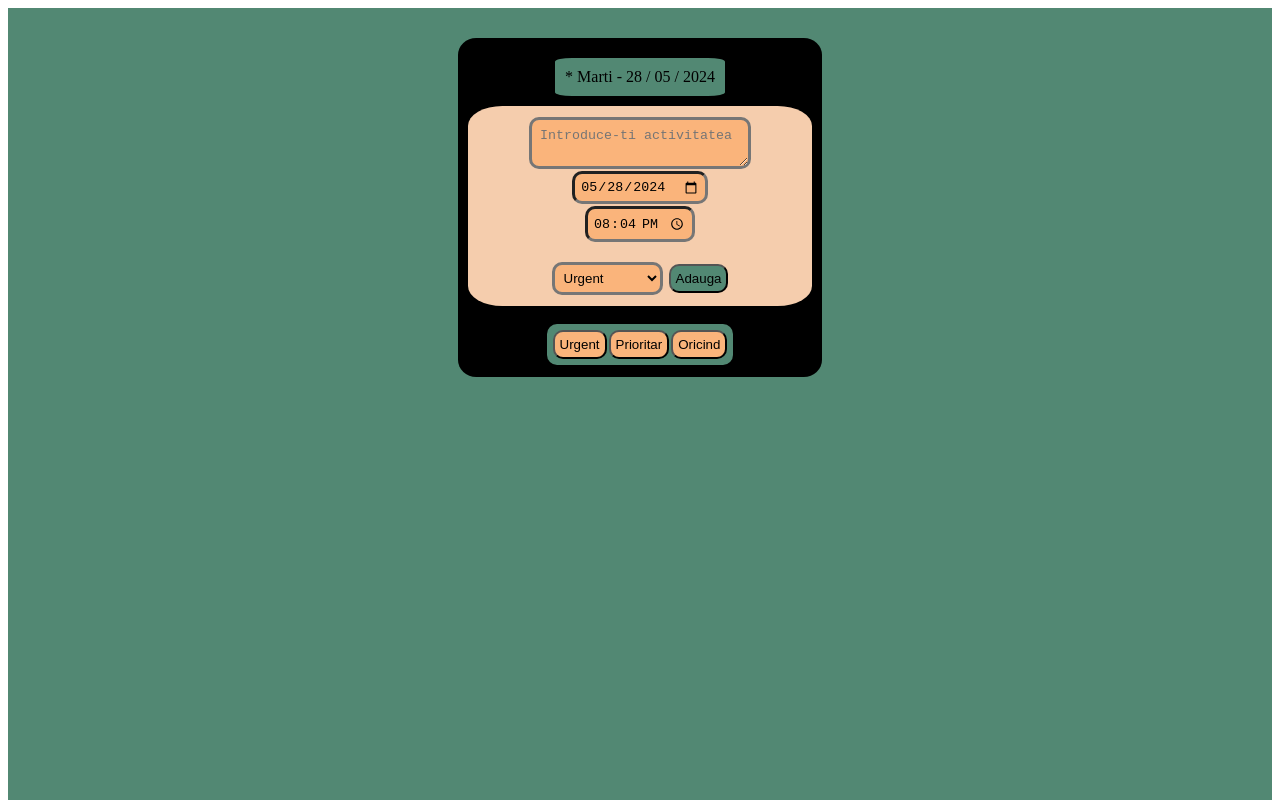
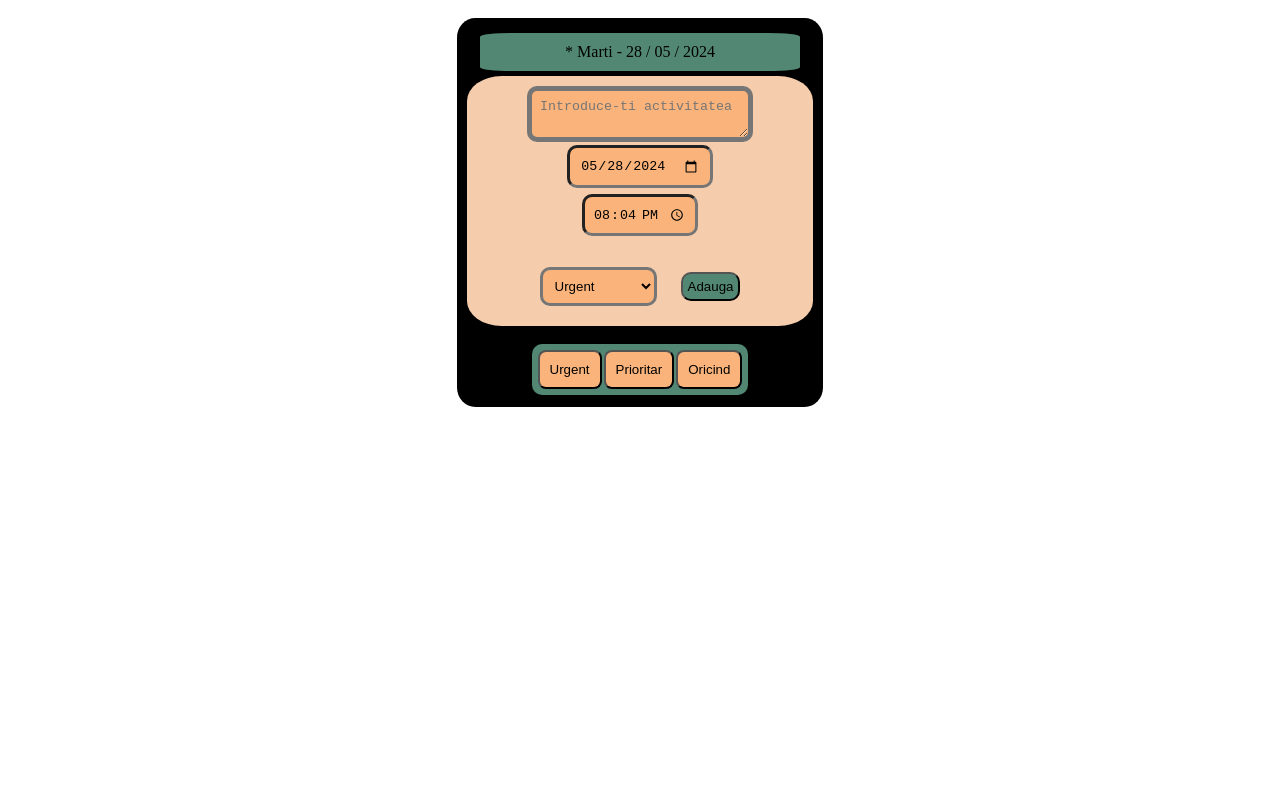
Before and after one commit to ugdej/Organizator-Ro, a plain HTML site: page index.html in a window 1280 px wide. Shown: the top 800 px of the page. Drawn offline with Linux system fonts and the light colour scheme.

Commit message:
Update style.css

```diff
--- a/style.css
+++ b/style.css
@@ -1,9 +1,9 @@
- .container1{width: fit-content;
+.container1{width: fit-content;
     flex-direction: column;
     flex-wrap: wrap;
     background-color: #000000;
     border-radius: 0px;
-    padding: 10px 10px 10px 10px;
+    padding: 10px;
     display: flex;
     align-content:center;
     align-items: center;
@@ -37,28 +37,24 @@
 }
 
 .lista1{background-color:  #528873;
-    margin: 10px 10px 10px 10px;
+    margin: 5px;
     cursor: pointer;
     display: flex;
     flex-direction: column;
     align-items: center;
     align-content: center;
     border-radius: 10%;
-    padding: 10px 10px 10px 10px
+    padding: 10px 10px 10px 10px;
+    width: 300px;
 }
 .lista2{background-color: #f5cdad;
-    margin: 3px;
-
+    margin: 5px;
     display: flexbox;
     width: 300px;
     align-items:top;
     border-radius: 10%;
     padding: 10px 10px 10px 25px;
-
-
 }
-
-
 
  .p  {color: #ffe4c4;
     width: 250;
@@ -67,68 +63,65 @@
 
 }
  h2  {color: #000000;
-    padding: 0px 0px 0px 0px;
     text-align-last: center;
 
 }
 .button{background-color: #528873;
-    margin: 1px;
+    margin: 10px;
     border-radius: 10px;
     cursor: pointer;
     padding: 5px;
 }
 .sterge{background-color: #f65a54;
-    margin: 2px;
+    margin: 3px;
     border-radius: 50px;
     cursor: pointer;
-    padding: 0px 5px 0px 5px;
+    padding: 5px 10px 5px 10px;
 }
-.zero{background-color:  #528873;
-    display: flex;
+.zero{display: flex;
     flex-direction: column;
     align-items: center;
     align-content: center;
-    min-height: 1000px;
-    padding-top: 30px;
+    padding-top: 10px;
+    padding-bottom: 10px;
 }
 
 #alege{cursor: pointer;
     background-color: #fab47b;
     border-radius: 10px;
-    margin: 1px;
-    padding: 5px;
+    margin: 10px;
+    padding: 8px;
     border-width:3px;
 }
 #data{cursor: pointer;
     background-color:#fab47b;
     border-radius: 10px;
-    margin: 1px;
-    padding: 5px;
+    margin: 3px;
+    padding: 10px;
     border-width:3px;
 }
 
 #ora{cursor: pointer;
     background-color: #fab47b;
     border-radius: 10px;
-    margin: 1px;
-    padding: 5px;
+    margin: 3px;
+    padding: 8px;
     border-width:3px;
 
 }
 #activitate{ cursor: pointer;
     background-color: #fab47b;
     border-radius: 10px;
-    margin: 1px;
-    padding: 08px;
+    padding: 8px;
     inline-size: 200px;
     max-width: 200px;
-    border-width: 3px;
+    border-width: 5px;
  }
  .button2{background-color: #fab47b;
     margin: 1px;
-    border-radius: 10px;
+    border-radius: 8px;
     cursor: pointer;
-    padding: 5px;
+    padding: 10px;
  }
 .but{background-color:  #528873;
     display: flex;
```
